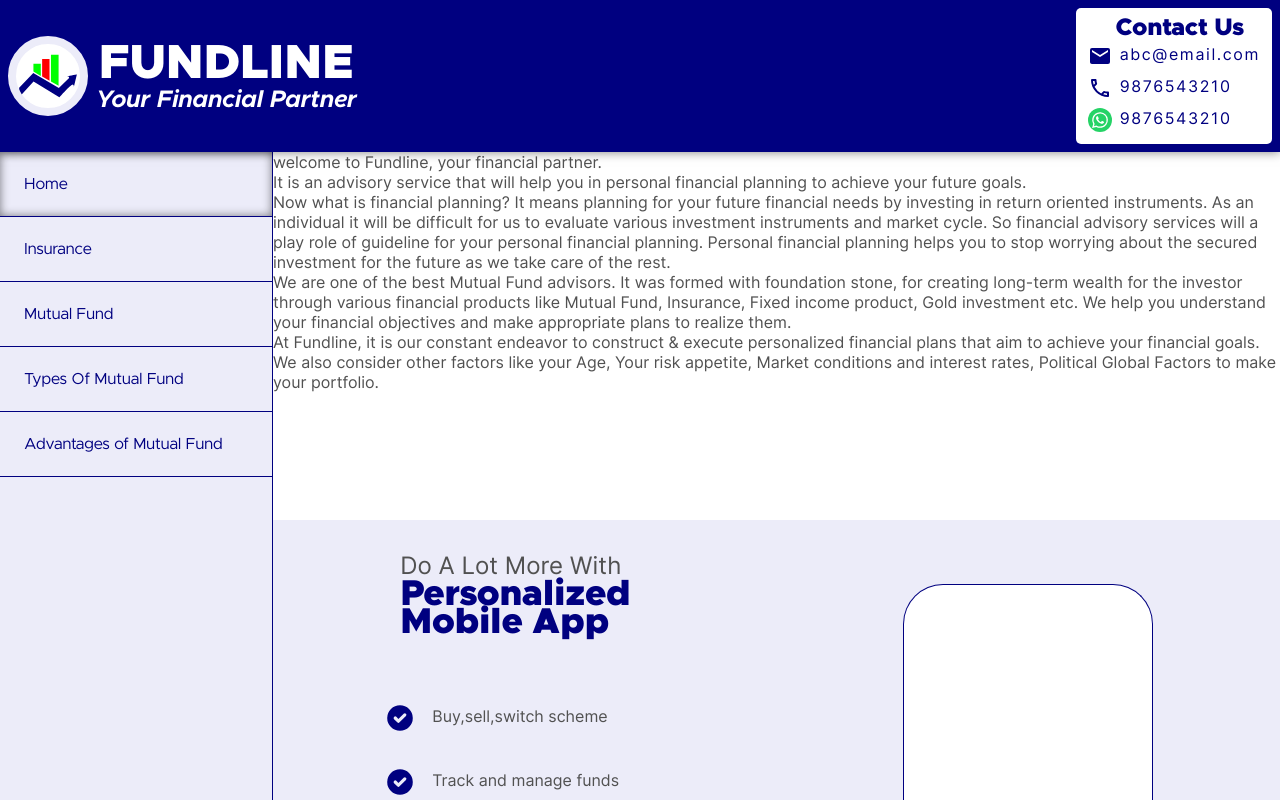
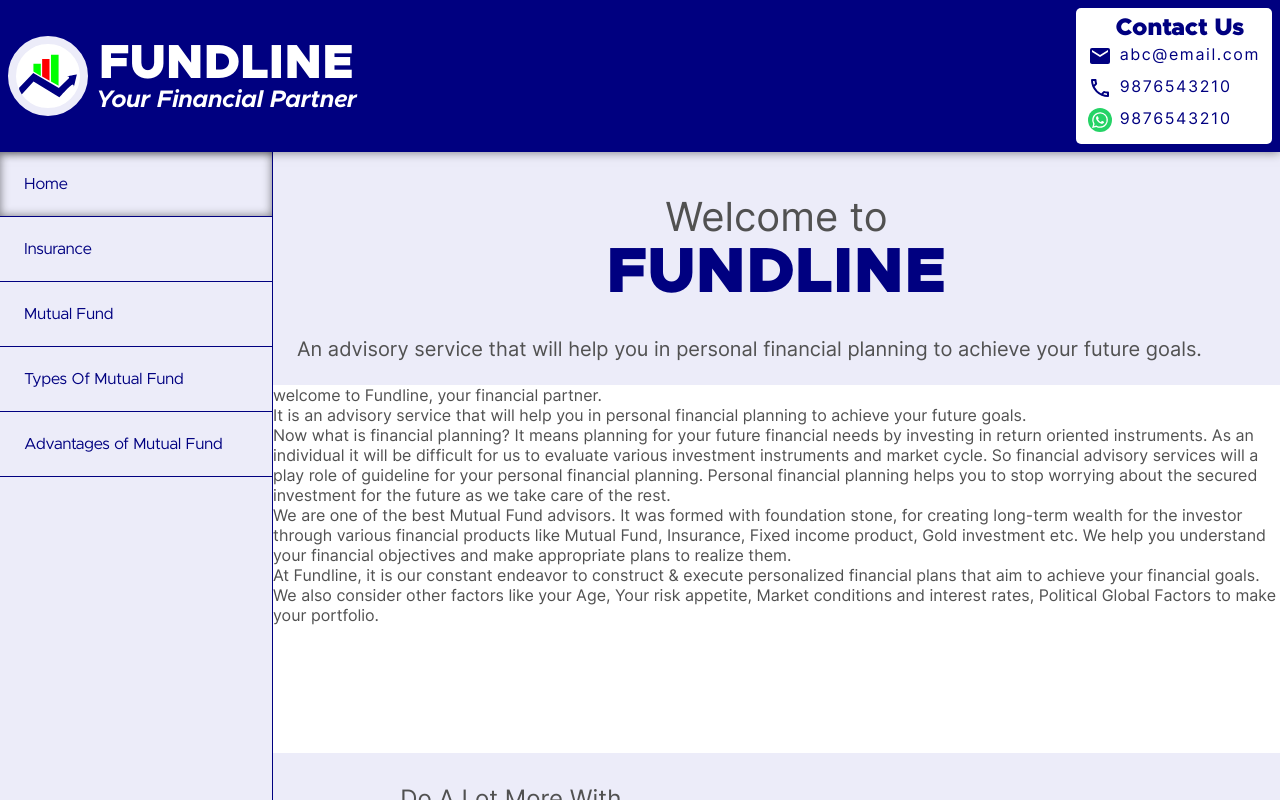
Before and after one commit to FUNDLINE/FUNDLINE-website, an Angular app: page /home in a window 1280 px wide. Shown: the top 800 px of the page. Built offline with nearby package versions, Linux system fonts and the light colour scheme.

Commit message:
Added hero area

```diff
--- a/src/app/home/home.component.css
+++ b/src/app/home/home.component.css
@@ -1,4 +1,29 @@
 @import url(../../common.css);
+
+
+.hero-container {
+  background-color: var(--accent-100);
+  padding: 0.5rem;
+}
+
+  .hero-subtitle {
+    font-size: 2.5rem;
+    text-align: center;
+    margin-top: 2rem;
+  }
+
+  .hero-title {
+    font-size: 4rem;
+    font-weight: 900;
+    color: var(--accent-900);
+    text-align: center;
+  }
+
+  .hero-text {
+    font-size: 1.25rem;
+    padding: 1rem;
+    margin-top: 1rem;
+  }
 
 .app-container {
     background-color: var(--accent-100);
--- a/src/app/home/home.component.html
+++ b/src/app/home/home.component.html
@@ -1,3 +1,14 @@
+<!---------------
+    Hero Area
+---------------->
+<div class="hero-container">
+  <p class="hero-subtitle">Welcome to</p>
+  <h1 class="hero-title">FUNDLINE</h1>
+  <p class="hero-text">An advisory service that will help you in personal financial planning to achieve your future goals.</p>
+</div>
+
+
+
 <p>welcome to Fundline, your financial partner.</p>
 
 <p>It is an advisory service that will help you in personal financial planning to achieve your future goals.</p>
@@ -51,6 +62,11 @@
 
 <p>Fundline also provides financial planning, Retirement solution, Fixed income investment.</p>
 
+
+<!-------------
+    Partner
+-------------->
+
 <div class="partner-container">
     <div class="partner-banner">
         <svg class="thumb-up">
```
